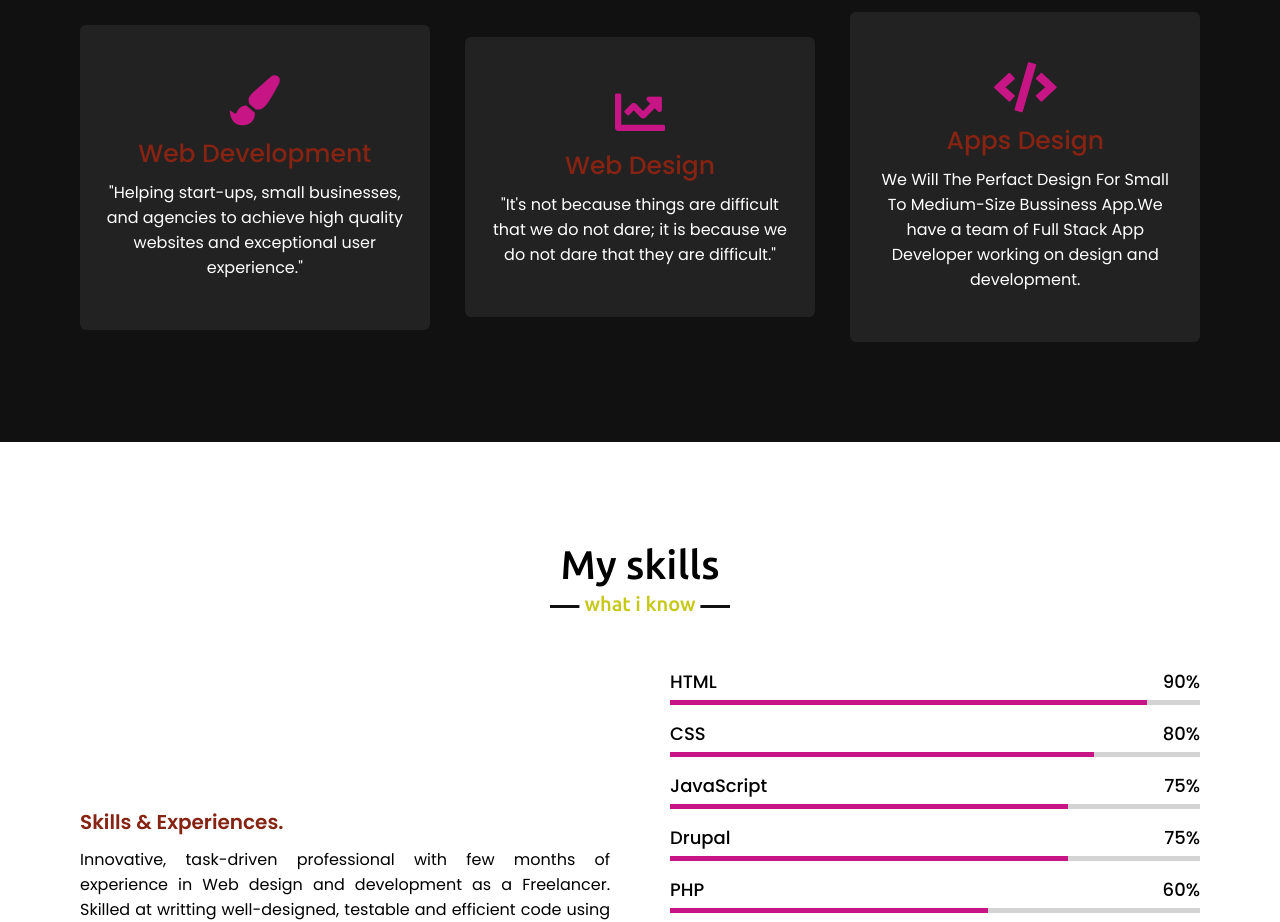
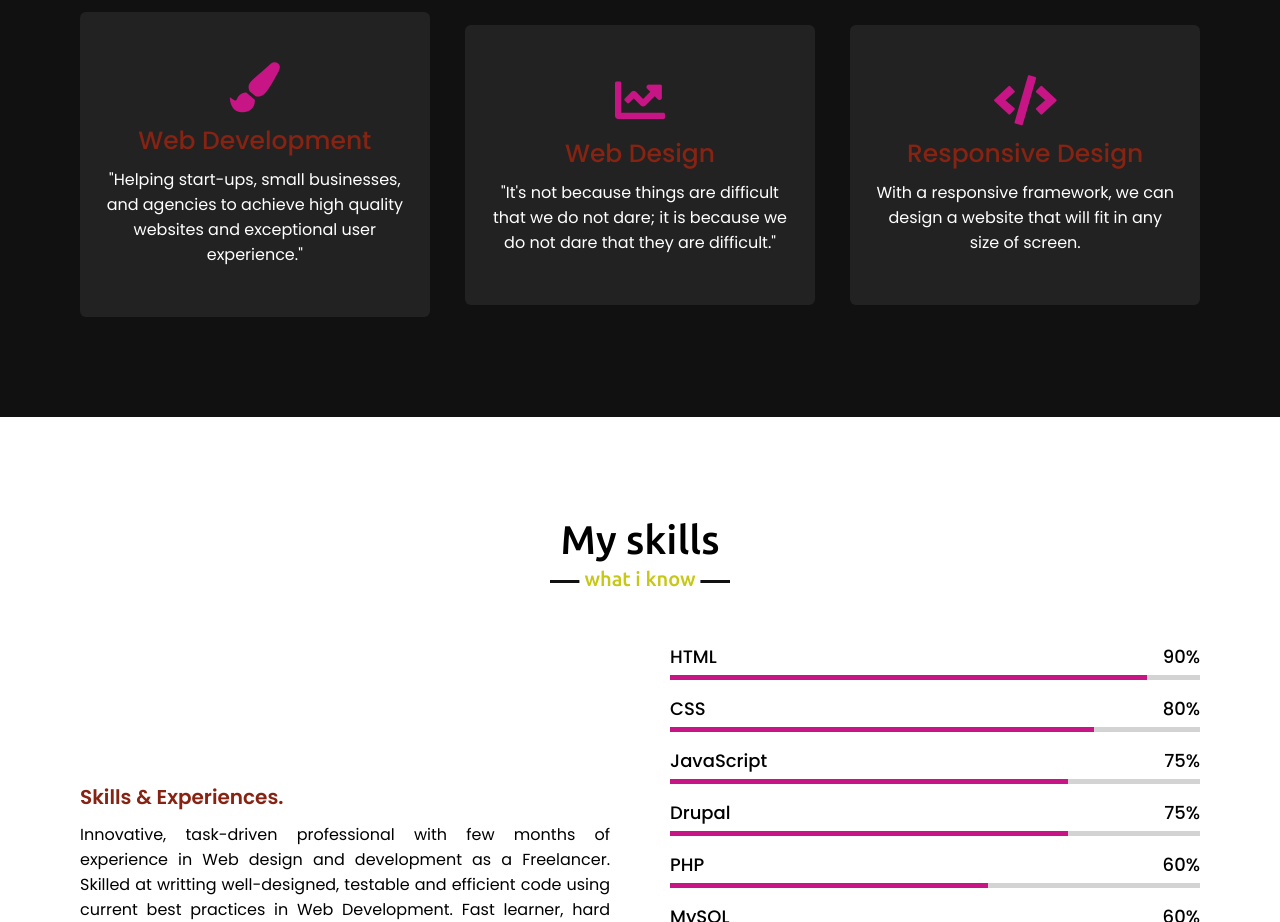
Before and after one commit to Imsaurav24/Portfolio, a plain HTML site: page index.html in a window 1280 px wide. Shown: the part 1740-2662 px from the top of the page. Drawn offline with nearby package versions, Linux system fonts and the light colour scheme.

Commit message:
Update index.html

```diff
--- a/index.html
+++ b/index.html
@@ -91,9 +91,8 @@
                 <div class="card">
                     <div class="box">
                         <i class="fas fa-code"></i>
-                        <div class="text">Apps Design</div>
-                        <p>We Will The Perfact Design For Small To Medium-Size Bussiness App.We have a team of Full
-                            Stack App Developer working on design and development.</p>
+                        <div class="text">Responsive Design</div>
+                        <p>With a responsive framework, we can design a website that will fit in any size of screen.</p>
                     </div>
                 </div>
             </div>
```
